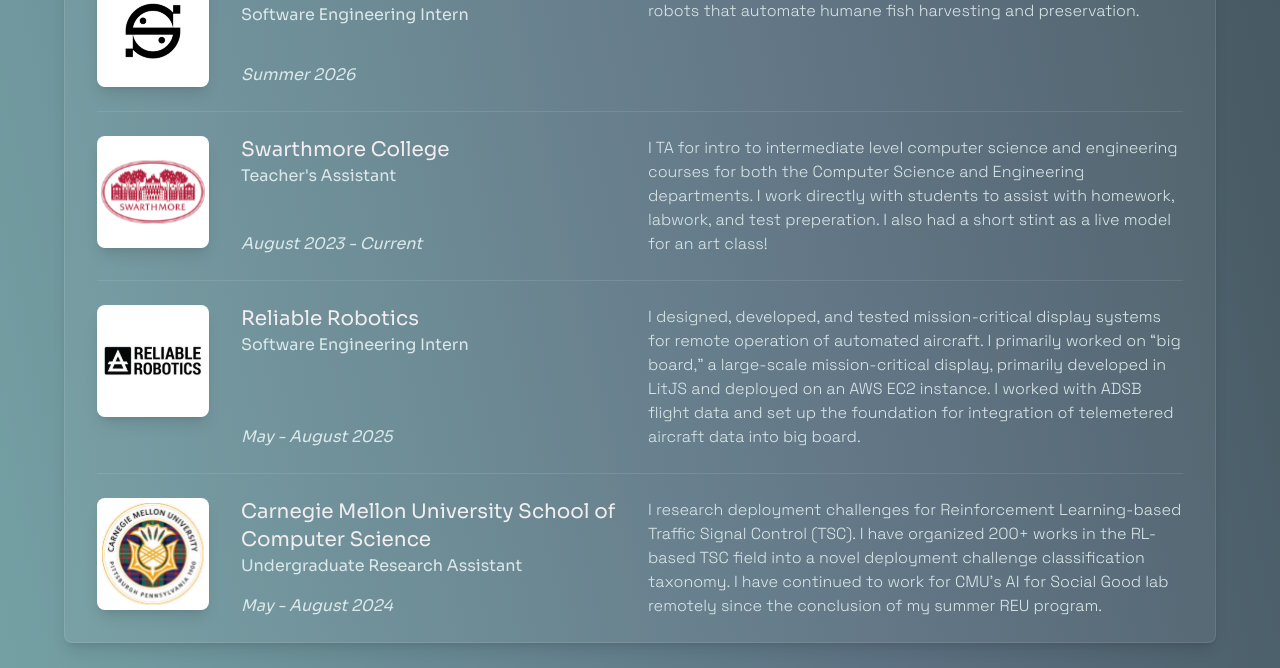
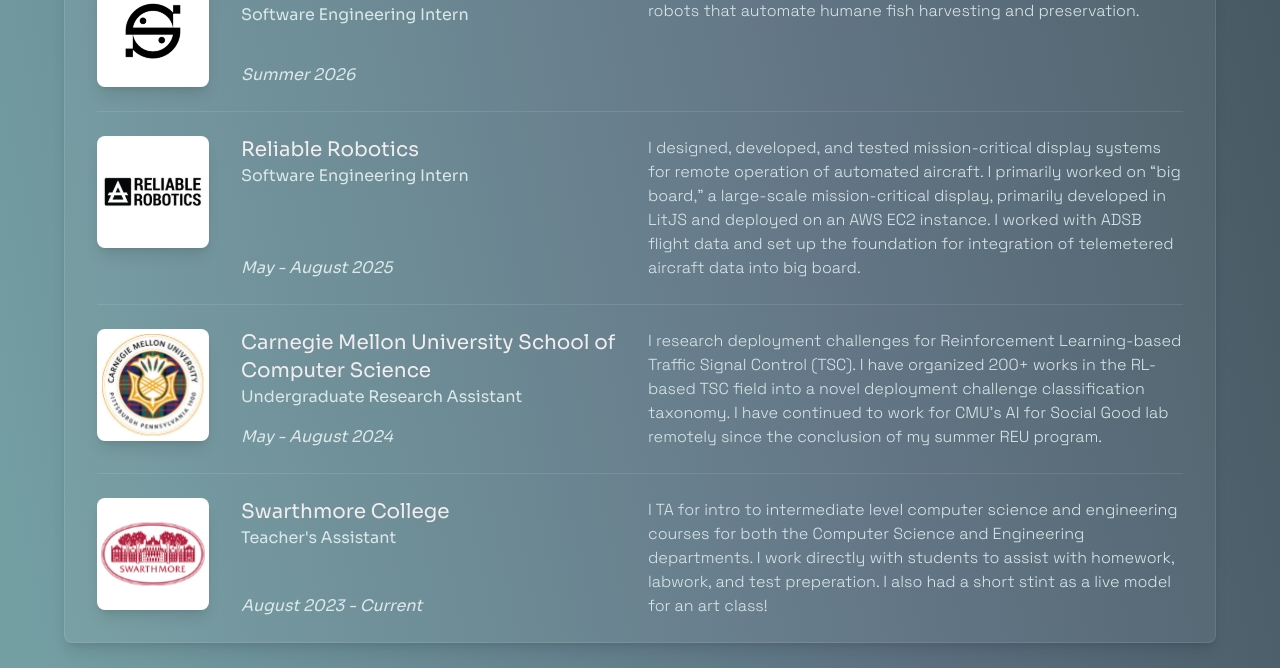
Before and after one commit to nickfettig/site-3.0, a Next.js app: page / in a window 1280 px wide. Shown: the part 2840-3508 px from the top of the page. Built offline with nearby package versions, Linux system fonts and the light colour scheme.

Commit message:
work history order change

```diff
--- a/src/data/work.ts
+++ b/src/data/work.ts
@@ -7,13 +7,6 @@
         role: "Software Engineering Intern",
         employment_dates: "Summer 2026",
         description: "Incoming role for next summer. Shinkei Systems develops AI-driven robots that automate humane fish harvesting and preservation."
-    },
-    {
-        icon_path: "/about_icons/swarthmore.svg",
-        employer: "Swarthmore College",
-        role: "Teacher's Assistant",
-        employment_dates: "August 2023 - Current",
-        description: "I TA for intro to intermediate level computer science and engineering courses for both the Computer Science and Engineering departments. I work directly with students to assist with homework, labwork, and test preperation. I also had a short stint as a live model for an art class!"
     },
     {
         icon_path: "/about_icons/reliable.svg",
@@ -29,4 +22,11 @@
         employment_dates: "May - August 2024",
         description: "I research deployment challenges for Reinforcement Learning-based Traffic Signal Control (TSC). I have organized 200+ works in the RL-based TSC field into a novel deployment challenge classification taxonomy. I have continued to work for CMU's AI for Social Good lab remotely since the conclusion of my summer REU program."
     },
+    {
+        icon_path: "/about_icons/swarthmore.svg",
+        employer: "Swarthmore College",
+        role: "Teacher's Assistant",
+        employment_dates: "August 2023 - Current",
+        description: "I TA for intro to intermediate level computer science and engineering courses for both the Computer Science and Engineering departments. I work directly with students to assist with homework, labwork, and test preperation. I also had a short stint as a live model for an art class!"
+    },
 ]
```
